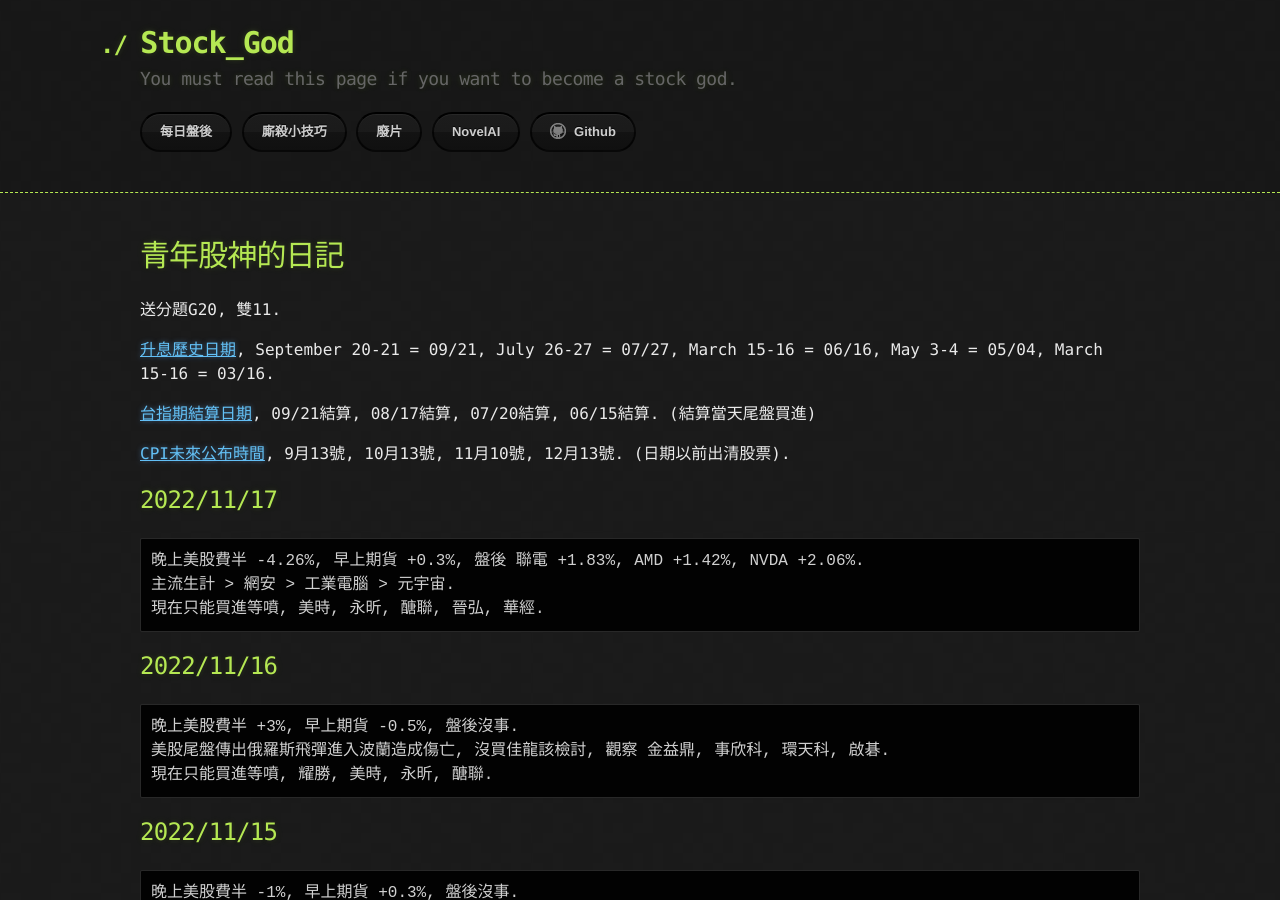
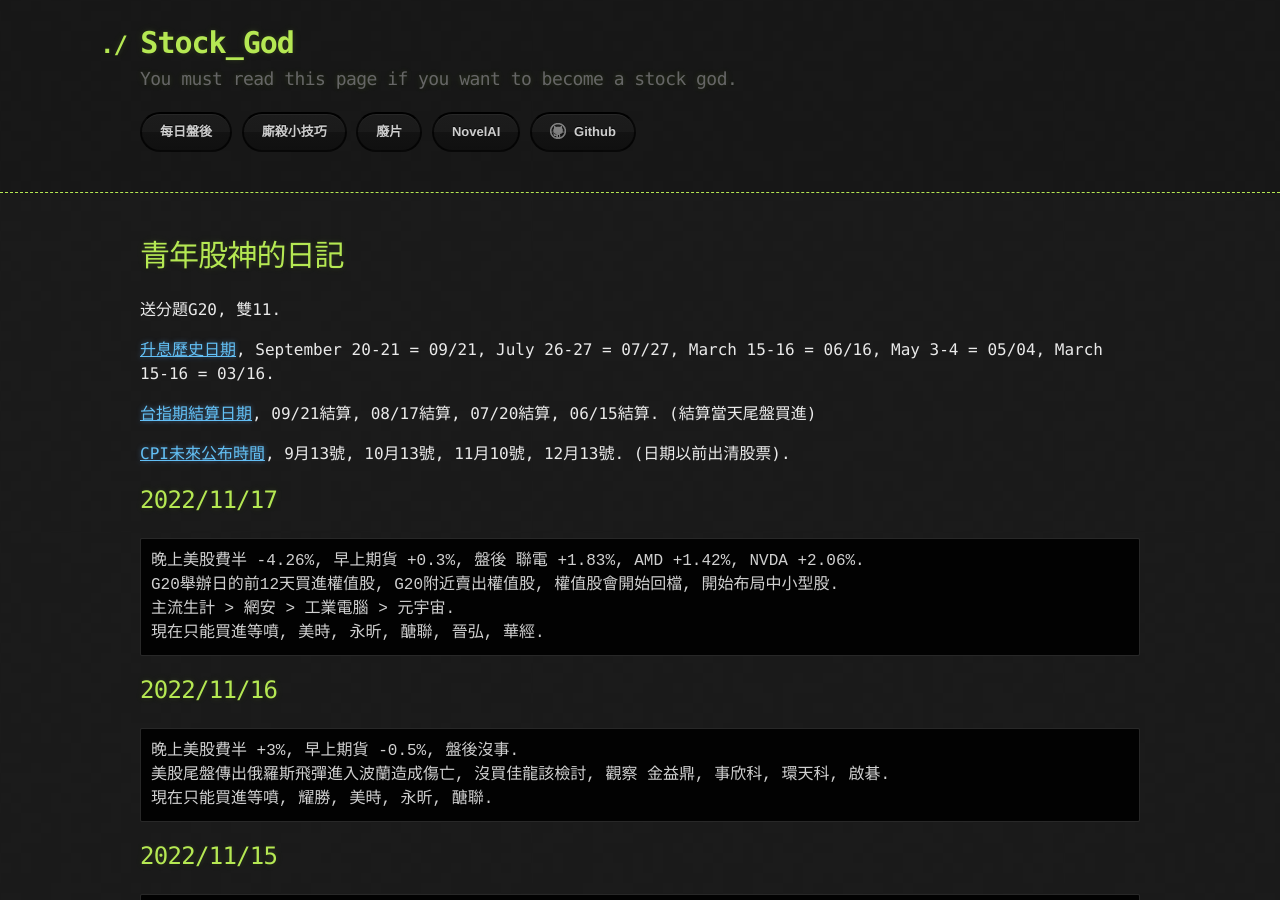
Before and after one commit to lepg5487/Stock_God, a Jekyll site: the page built from index.md, in a window 1280 px wide and 900 px high. Built offline with Jekyll 4.4.1, drawn with Linux system fonts in a browser that asks for light colours; our own code applies the rules of GitHub Pages for plain Markdown files.

Commit message:
Update index.md

````diff
--- a/index.md
+++ b/index.md
@@ -15,6 +15,7 @@ layout: testlayouts
 ## 2022/11/17
 ```
 晚上美股費半 -4.26%, 早上期貨 +0.3%, 盤後 聯電 +1.83%, AMD +1.42%, NVDA +2.06%.
+G20舉辦日的前12天買進權值股, G20附近賣出權值股, 權值股會開始回檔, 開始布局中小型股.
 主流生計 > 網安 > 工業電腦 > 元宇宙.
 現在只能買進等噴, 美時, 永昕, 醣聯, 晉弘, 華經.
 ```
````
